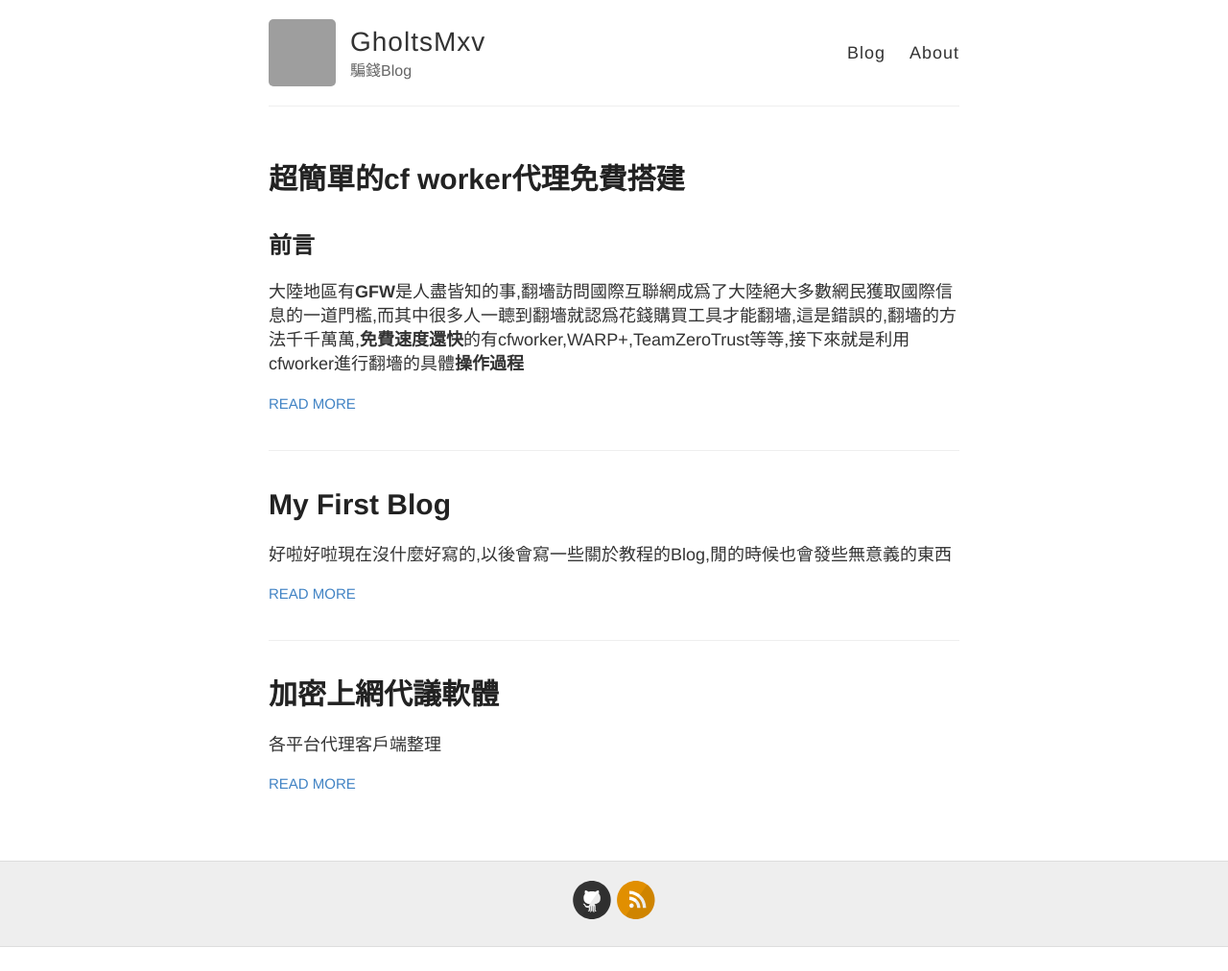
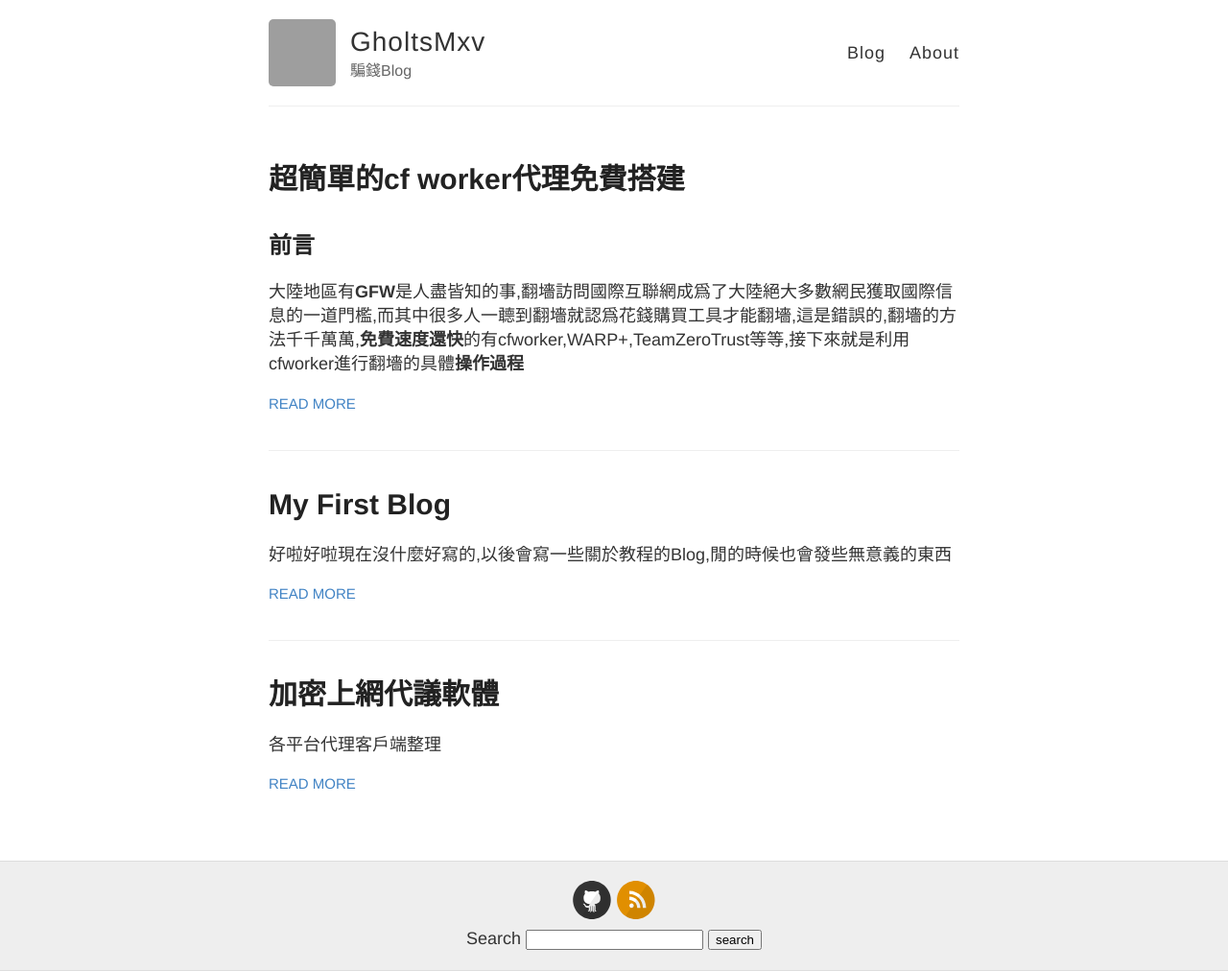
Before and after one commit to GholtsMxv/archiveblogg, a Jekyll site: the page built from index.html, in a window 1280 px wide. Shown: the whole page at 96% size. Built offline with Jekyll 4.4.1, drawn with Linux system fonts in a browser that asks for light colours; before the commit the page ends 987 px from its top, so only the background shows below that; grey boxes are pictures that could not be loaded.

Commit message:
Update default.html

```diff
--- a/_layouts/default.html
+++ b/_layouts/default.html
@@ -42,6 +42,10 @@
       <div class="container">
         <footer class="footer">
           {% include svg-icons.html %}
+          <form action="/search.html" method="get">
+		<label for="search_box">Search</label>
+		<input type="text" id="search_box" name="query">
+		<input type="submit" value="search">
         </footer>
       </div>
     </div>
```
